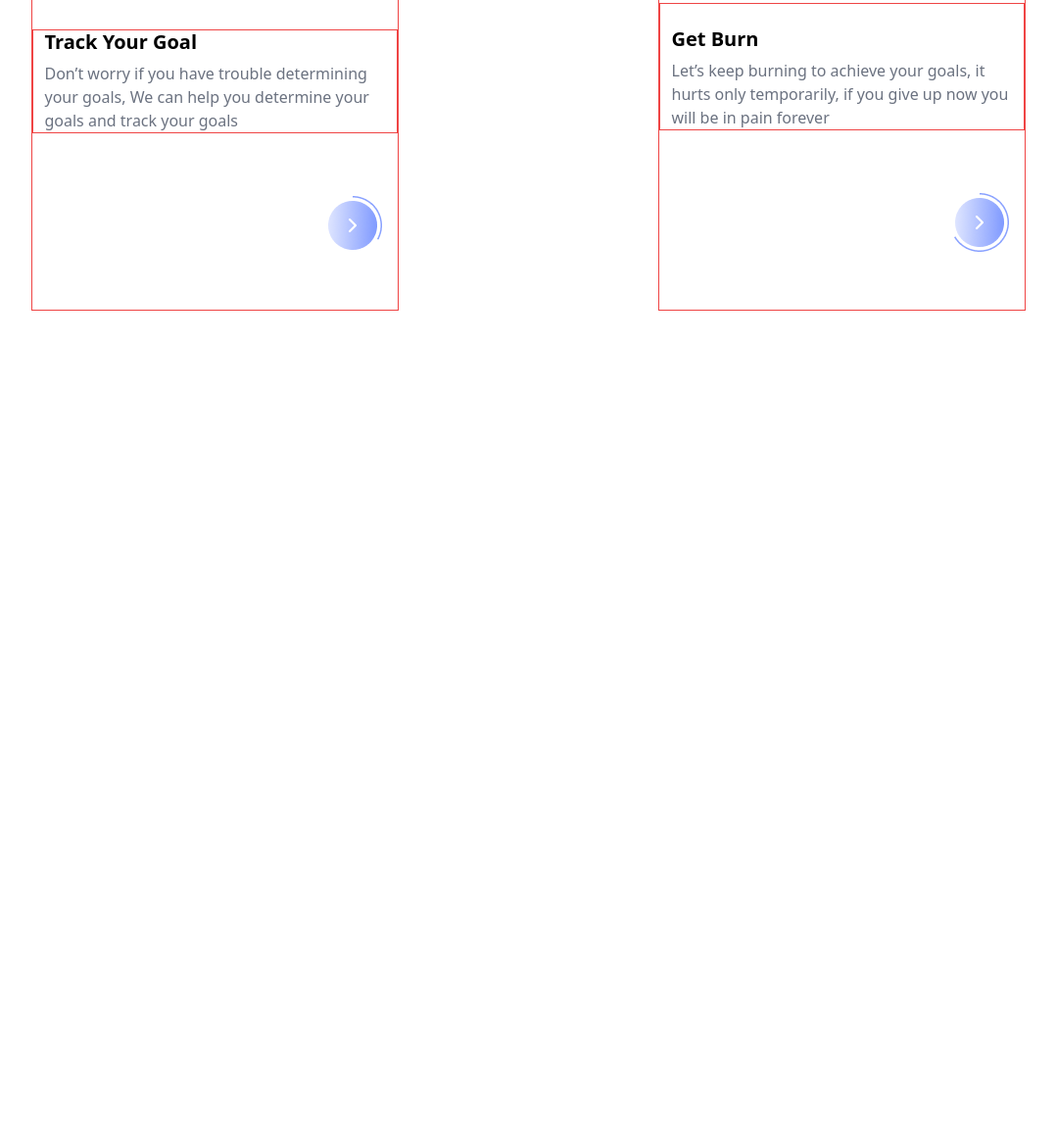
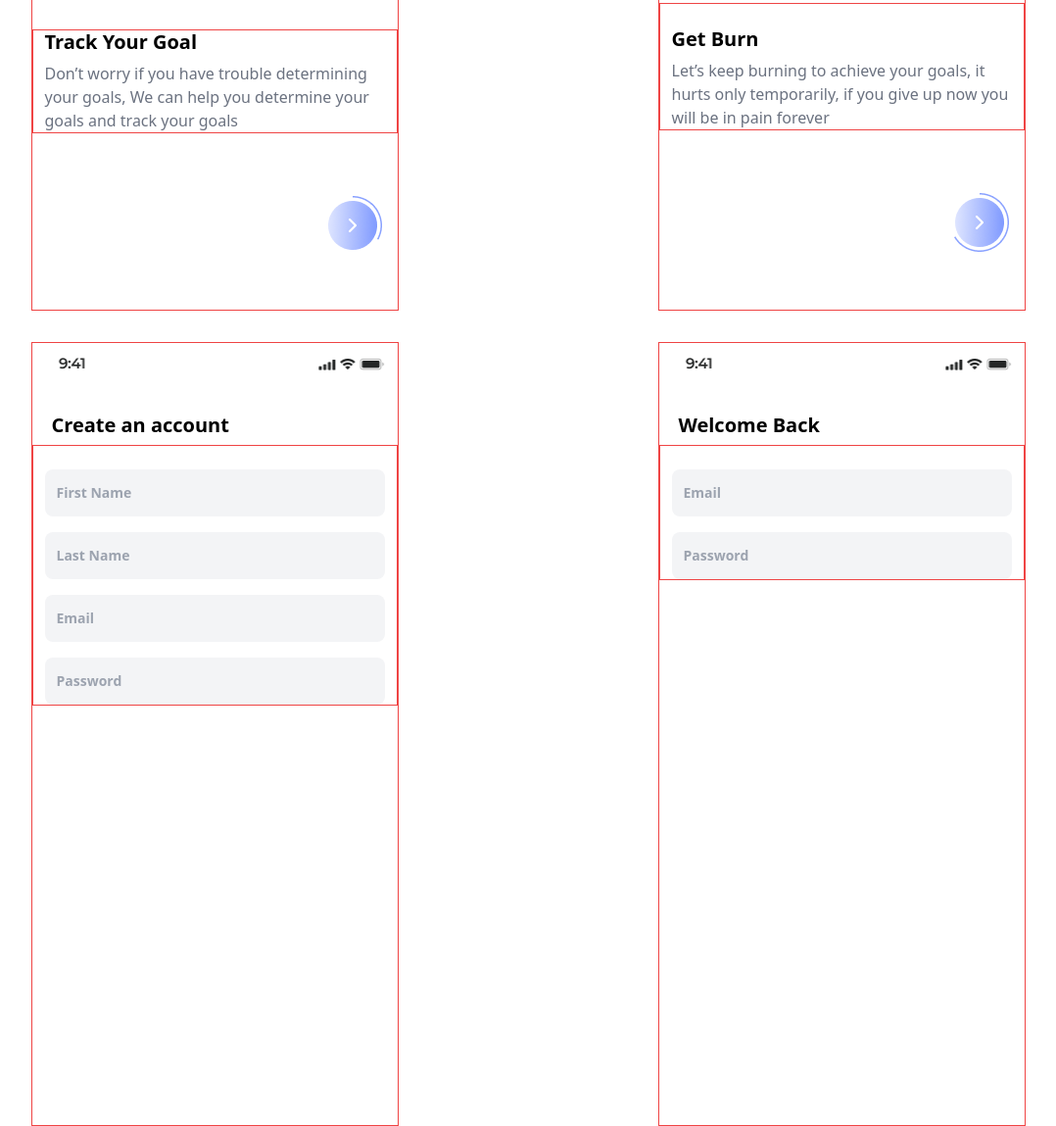
Before and after one commit to AbuUsaid/fitness_app_UI, a website: page src/index.html in a window 1280 px wide. Shown: the part 515-1664 px from the top of the page at 98% size, without its empty margins (101-1179 px from the left). Before the commit the page ends 832 px from the top, so only its background shows below. Drawn offline with Linux system fonts and the light colour scheme.

Commit message:
add input form in screen 3 and 4

```diff
--- a/src/index.html
+++ b/src/index.html
@@ -7,7 +7,7 @@
   </head>
   <body>
     <section class="flex justify-center mt-8">
-      <!-- first screen below -->
+      <!-- 🔴🔴🔴first screen below 🔴🔴🔴-->
       <div class="w-[375px] h-[800px] border border-red-500 mx-auto">
         <img src="/assets/Status.png" alt="Status" />
         <div>
@@ -46,7 +46,7 @@
         </div>
       </div>
 
-      <!-- second screen below -->
+      <!-- 🟠🟠🟠second screen below 🟠🟠🟠-->
       <div class="w-[375px] h-[800px] border border-red-500 mx-auto">
         <img src="/assets/Status.png" alt="Status" />
         <div>
@@ -89,5 +89,83 @@
         </div>
       </div>
     </section>
+    <!--🧱-------------🧱  -->
+    <section class="flex justify-center mt-8">
+      <!-- 🔴🔴🔴Third screen below 🔴🔴🔴-->
+      <div class="w-[375px] h-[800px] border border-red-500 mx-auto">
+        <img src="/assets/Status.png" alt="Status" />
+        <div>
+          <div class="flex justify-start items-center pt-1 pl-2">
+            <h2
+              class="text-left font-roboto font-bold text-xl leading-6 mb-2 mx-3 pt-6"
+            >
+              Create an account
+            </h2>
+          </div>
+          <div>
+            <!-- input form*4 -->
+            <div class="relative border border-red-500">
+              <form class="pt-6">
+                <div class="flex flex-col gap-4 mx-3">
+                  <input
+                    type="text"
+                    placeholder="First Name"
+                    class="w-85 h-12 rounded-lg bg-gray-100 text-sm font-monserrat font-bold text-gray-500 pl-3"
+                  />
+                  <input
+                    type="text"
+                    placeholder="Last Name"
+                    class="w-85 h-12 rounded-lg bg-gray-100 text-sm font-monserrat font-bold text-gray-500 pl-3"
+                  />
+                  <input
+                    type="text"
+                    placeholder="Email"
+                    class="w-85 h-12 rounded-lg bg-gray-100 text-sm font-monserrat font-bold text-gray-500 pl-3"
+                  />
+                  <input
+                    type="text"
+                    placeholder="Password"
+                    class="w-85 h-12 rounded-lg bg-gray-100 text-sm font-monserrat font-bold text-gray-500 pl-3"
+                  />
+                </div>
+              </form>
+            </div>
+          </div>
+        </div>
+      </div>
+
+      <!-- 🟠🟠🟠fourth screen below 🟠🟠🟠-->
+      <div class="w-[375px] h-[800px] border border-red-500 mx-auto">
+        <img src="/assets/Status.png" alt="Status" />
+        <div>
+          <div class="flex justify-start items-center pt-1 pl-2">
+            <h2
+              class="text-left font-roboto font-bold text-xl leading-6 mb-2 mx-3 pt-6"
+            >
+              Welcome Back
+            </h2>
+          </div>
+          <div>
+            <!-- input form*4 -->
+            <div class="relative border border-red-500">
+              <form class="pt-6">
+                <div class="flex flex-col gap-4 mx-3">
+                  <input
+                    type="emal"
+                    placeholder="Email"
+                    class="w-85 h-12 rounded-lg bg-gray-100 text-sm font-monserrat font-bold text-gray-500 pl-3"
+                  />
+                  <input
+                    type="password"
+                    placeholder="Password"
+                    class="w-85 h-12 rounded-lg bg-gray-100 text-sm font-monserrat font-bold text-gray-500 pl-3"
+                  />
+                </div>
+              </form>
+            </div>
+          </div>
+        </div>
+      </div>
+    </section>
   </body>
 </html>
```
Also changed, not shown: src/output.css.
